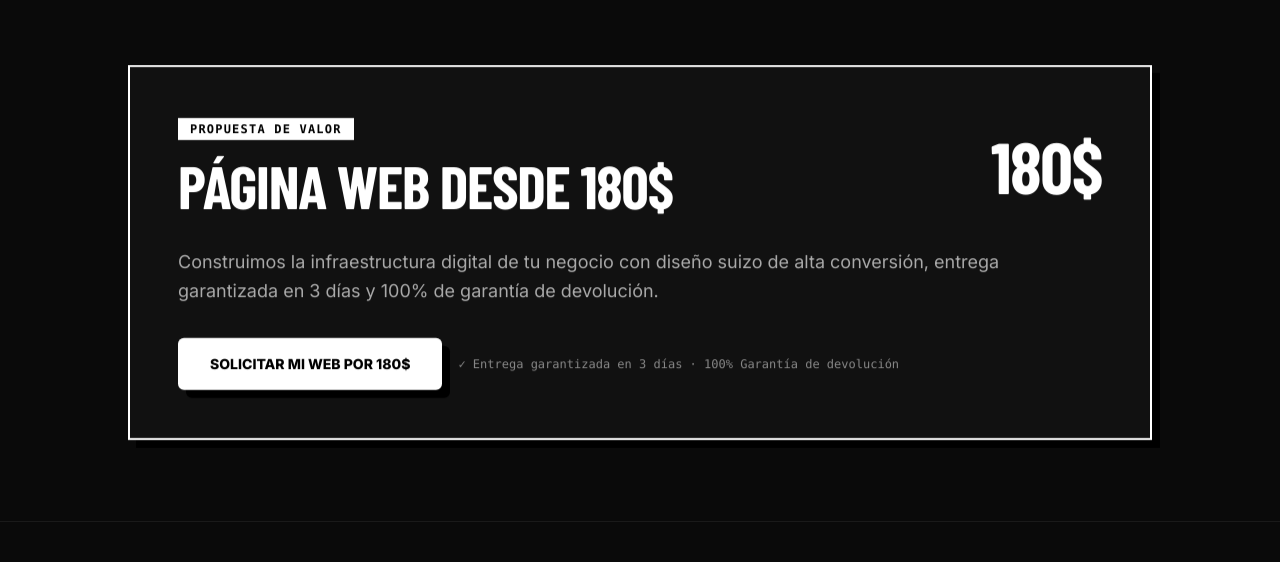
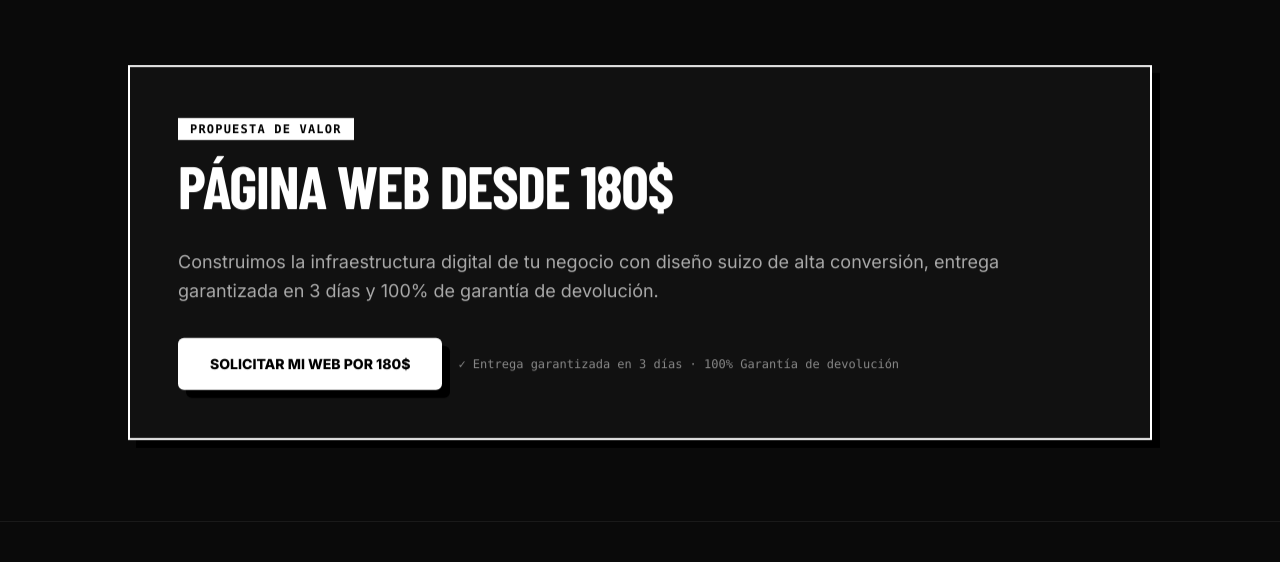
Before and after one commit to GilmerGonz/caciqueportafolio, a website: page index.html in a window 1280 px wide. Shown: the part 4200-4762 px from the top of the page. Drawn offline with nearby package versions, Linux system fonts and the light colour scheme; a web font is replaced by a local one.

Commit message:
Oferta: eliminar 180$ duplicado en sección de entrada

```diff
--- a/index.html
+++ b/index.html
@@ -549,7 +549,6 @@
               PÁGINA WEB DESDE 180$
             </h3>
           </div>
-          <span class="font-display text-6xl sm:text-7xl font-black text-white">180$</span>
         </div>
 
         <p class="text-[#AAAAAA] text-lg mb-8 leading-relaxed">
```
